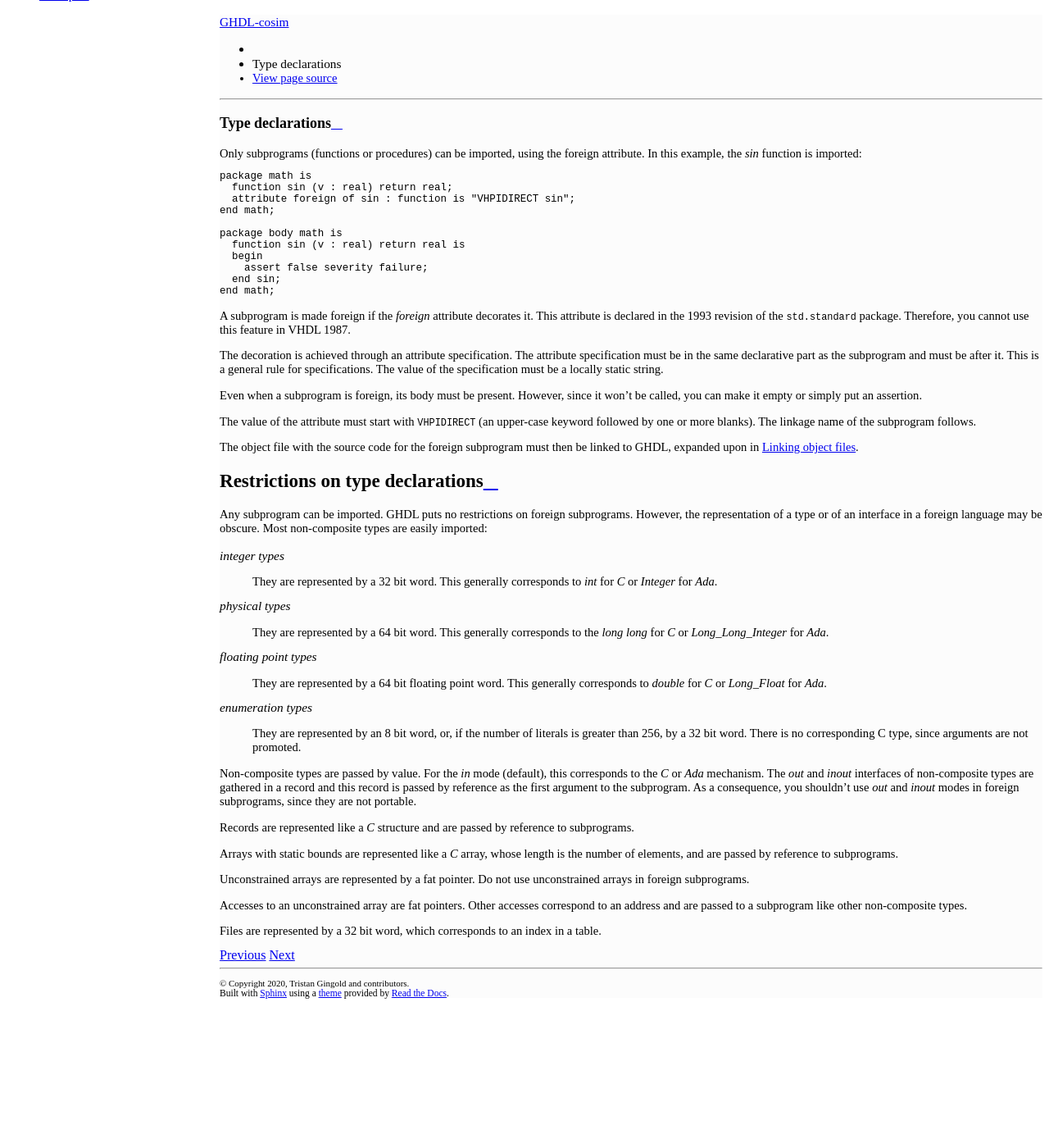
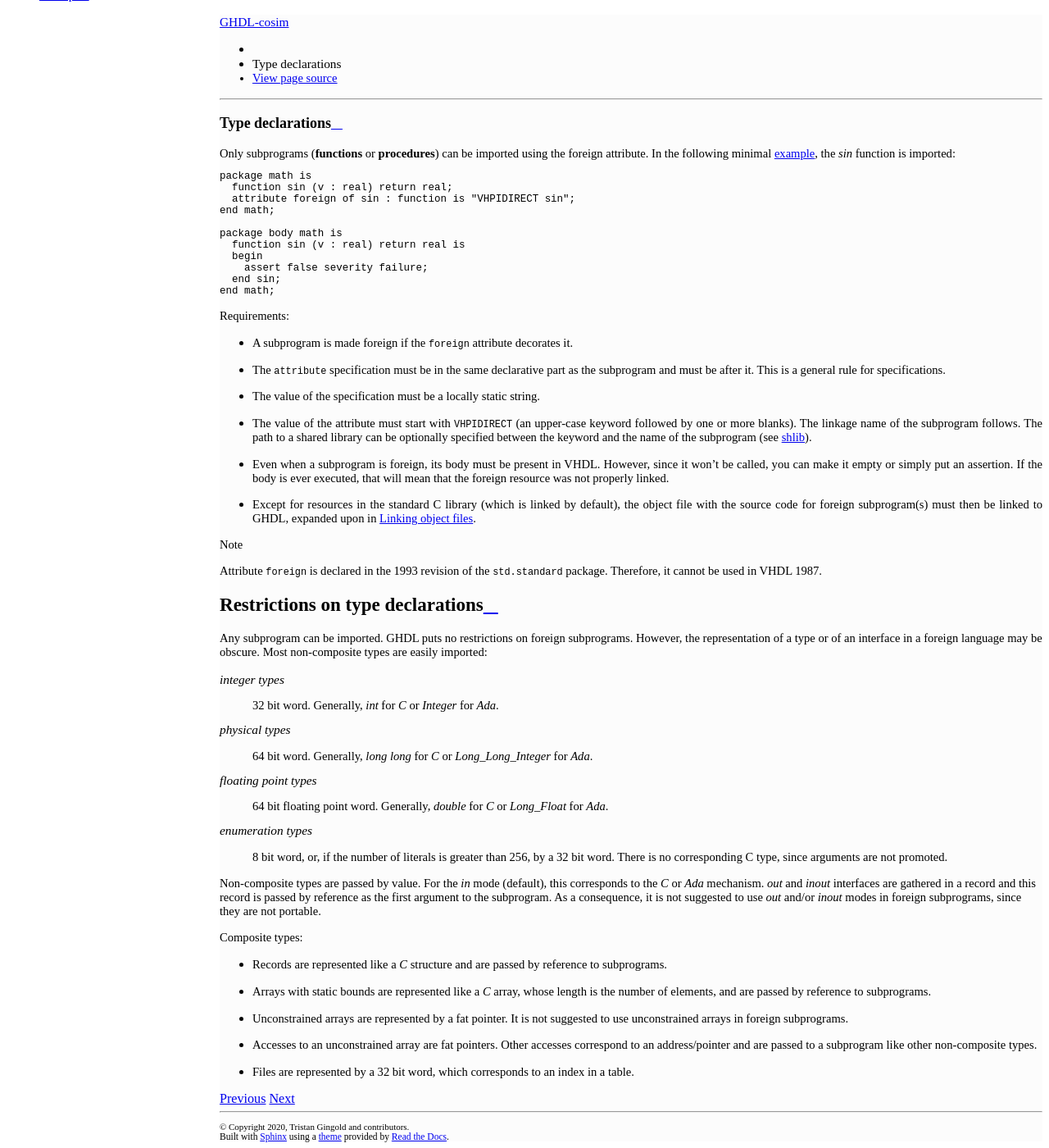
Before and after one commit to ghdl/ghdl-cosim, a Sphinx documentation site: the page built from doc/vhpidirect/declarations.rst, in a window 1280 px wide and 1400 px high, scrolled down 319 px. Shown: the whole window at 82% size. Built offline with Sphinx 7.4.7 and the Read the Docs theme 2.0.0, drawn with Linux system fonts in a browser that asks for light colours; comment, search, counter and statistics services are not loaded; before the commit the page ends 1544 px from its top, so only the background shows below that.

Commit message:
doc(vhpidirect/declarations): rework (#11)

```diff
--- a/doc/vhpidirect/declarations.rst
+++ b/doc/vhpidirect/declarations.rst
@@ -5,8 +5,9 @@
 Type declarations
 =================
 
-Only subprograms (functions or procedures) can be imported, using the foreign
-attribute. In this example, the `sin` function is imported:
+Only subprograms (**functions** or **procedures**) can be imported using the foreign
+attribute. In the following minimal :ref:`example <COSIM:VHPIDIRECT:Examples:quickstart:math>`,
+the `sin` function is imported:
 
 .. code-block:: VHDL
 
@@ -22,26 +23,32 @@ attribute. In this example, the `sin` function is imported:
     end sin;
   end math;
 
+Requirements:
 
-A subprogram is made foreign if the `foreign` attribute decorates
-it. This attribute is declared in the 1993 revision of the
-``std.standard`` package. Therefore, you cannot use this feature in
-VHDL 1987.
+* A subprogram is made foreign if the ``foreign`` attribute decorates
+  it.
 
-The decoration is achieved through an attribute specification. The
-attribute specification must be in the same declarative part as the
-subprogram and must be after it. This is a general rule for specifications.
-The value of the specification must be a locally static string.
+* The ``attribute`` specification must be in the same declarative part as the
+  subprogram and must be after it. This is a general rule for specifications.
 
-Even when a subprogram is foreign, its body must be present. However, since
-it won't be called, you can make it empty or simply put an assertion.
+* The value of the specification must be a locally static string.
 
-The value of the attribute must start with ``VHPIDIRECT`` (an
-upper-case keyword followed by one or more blanks). The linkage name of the
-subprogram follows.
+* The value of the attribute must start with ``VHPIDIRECT`` (an upper-case keyword
+  followed by one or more blanks). The linkage name of the subprogram follows. The
+  path to a shared library can be optionally specified between the keyword and the
+  name of the subprogram (see :ref:`COSIM:VHPIDIRECT:Examples:shared:shlib`).
 
-The object file with the source code for the foreign subprogram must then be
-linked to GHDL, expanded upon in :ref:`COSIM:VHPIDIRECT:Linking`.
+* Even when a subprogram is foreign, its body must be present in VHDL. However, since
+  it won't be called, you can make it empty or simply put an assertion. If the body
+  is ever executed, that will mean that the foreign resource was not properly linked.
+
+* Except for resources in the standard C library (which is linked by default), the
+  object file with the source code for foreign subprogram(s) must then be linked to
+  GHDL, expanded upon in :ref:`COSIM:VHPIDIRECT:Linking`.
+
+.. NOTE::
+  Attribute ``foreign`` is declared in the 1993 revision of the ``std.standard`` package.
+  Therefore, it cannot be used in VHDL 1987.
 
 .. _Restrictions_on_foreign_declarations:
 
@@ -53,40 +60,35 @@ subprograms. However, the representation of a type or of an interface in a
 foreign language may be obscure. Most non-composite types are easily imported:
 
 *integer types*
-  They are represented by a 32 bit word. This generally corresponds to
-  `int` for `C` or `Integer` for `Ada`.
+  32 bit word. Generally, `int` for `C` or `Integer` for `Ada`.
 
 *physical types*
-  They are represented by a 64 bit word. This generally corresponds to the
-  `long long` for `C` or `Long_Long_Integer` for `Ada`.
+  64 bit word. Generally, `long long` for `C` or `Long_Long_Integer` for `Ada`.
 
 *floating point types*
-  They are represented by a 64 bit floating point word. This generally
-  corresponds to `double` for `C` or `Long_Float` for `Ada`.
+  64 bit floating point word. Generally, `double` for `C` or `Long_Float` for `Ada`.
 
 *enumeration types*
-  They are represented by an 8 bit word, or, if the number of literals is
-  greater than 256, by a 32 bit word. There is no corresponding C type, since arguments are
-  not promoted.
+  8 bit word, or, if the number of literals is greater than 256, by a 32 bit word.
+  There is no corresponding C type, since arguments are not promoted.
 
-Non-composite types are passed by value. For the `in` mode (default), this
-corresponds to the `C` or `Ada` mechanism. The `out` and
-`inout` interfaces of non-composite types are gathered in a record
-and this record is passed by reference as the first argument to the
-subprogram. As a consequence, you shouldn't use `out` and
-`inout` modes in foreign subprograms, since they are not portable.
+Non-composite types are passed by value. For the `in` mode (default), this corresponds
+to the `C` or `Ada` mechanism. `out` and `inout` interfaces are gathered in a record and
+this record is passed by reference as the first argument to the subprogram. As a
+consequence, it is not suggested to use `out` and/or `inout` modes in foreign
+subprograms, since they are not portable.
 
-Records are represented like a `C` structure and are passed by reference
-to subprograms.
+Composite types:
 
-Arrays with static bounds are represented like a `C` array, whose
-length is the number of elements, and are passed by reference to subprograms.
+* Records are represented like a `C` structure and are passed by reference to subprograms.
 
-Unconstrained arrays are represented by a fat pointer. Do not use unconstrained
-arrays in foreign subprograms.
+* Arrays with static bounds are represented like a `C` array, whose length is the number
+  of elements, and are passed by reference to subprograms.
 
-Accesses to an unconstrained array are fat pointers. Other accesses correspond to an address and are passed to a
-subprogram like other non-composite types.
+* Unconstrained arrays are represented by a fat pointer. It is not suggested to use
+  unconstrained arrays in foreign subprograms.
 
-Files are represented by a 32 bit word, which corresponds to an index
-in a table.
+* Accesses to an unconstrained array are fat pointers. Other accesses correspond to an
+  address/pointer and are passed to a subprogram like other non-composite types.
+
+* Files are represented by a 32 bit word, which corresponds to an index in a table.
--- a/doc/vhpidirect/examples/quickstart.rst
+++ b/doc/vhpidirect/examples/quickstart.rst
@@ -25,6 +25,8 @@ This example shows how to import and use ``rand`` to generate and print 10 integ
       return 0;
     }
 
+.. _COSIM:VHPIDIRECT:Examples:quickstart:math:
+
 :cosimtree:`math <vhpidirect/quickstart/math>`
 **********************************************
 
```
